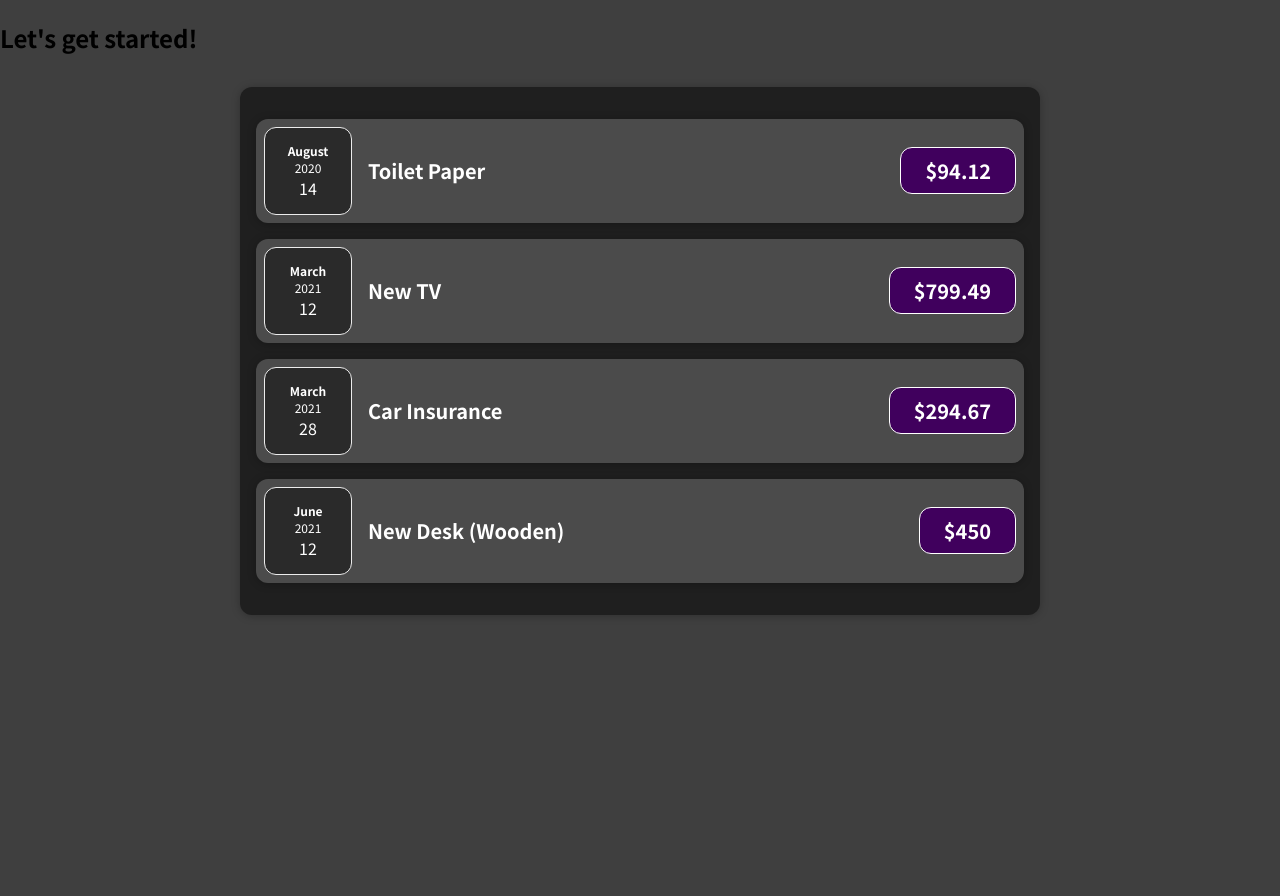
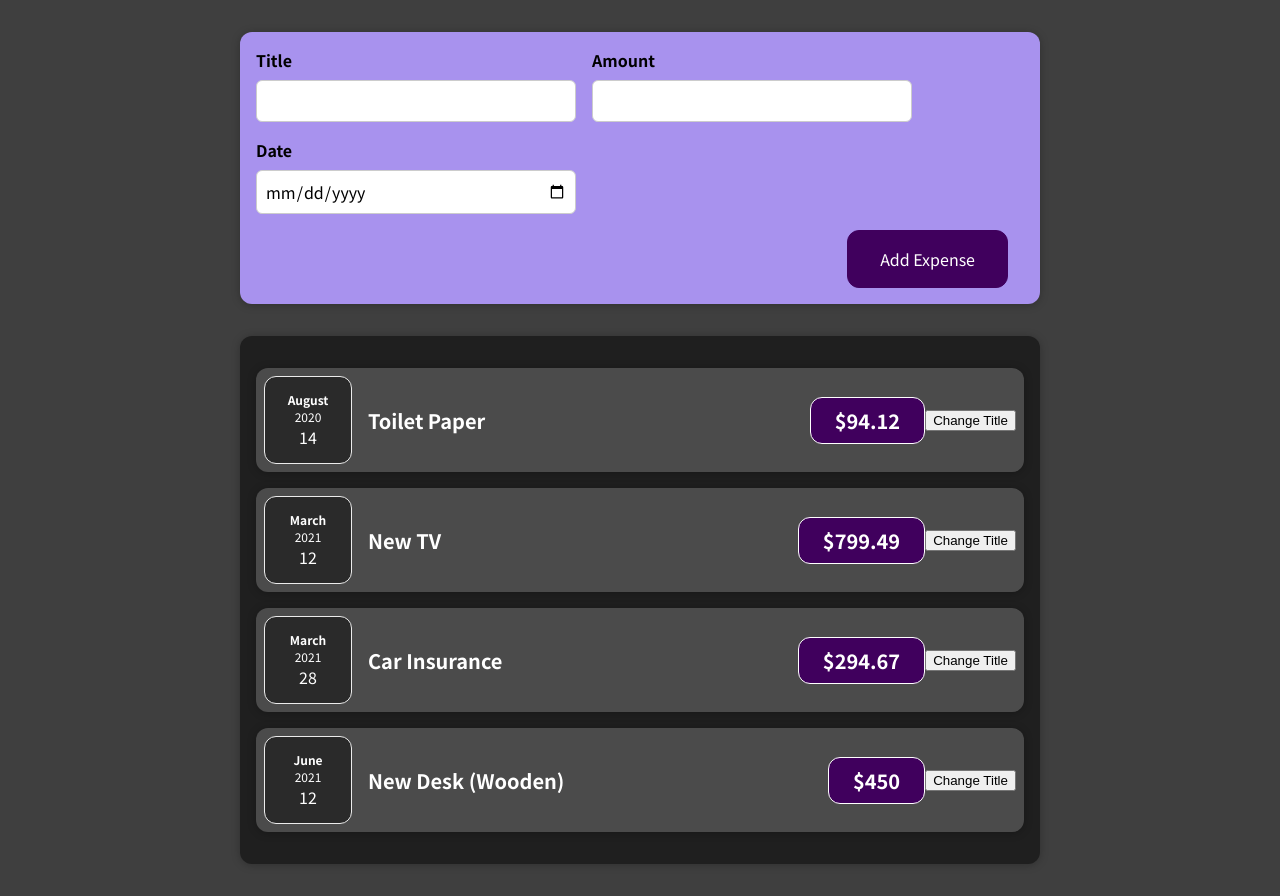
Before and after one commit to olive-su/udemy-react, a React (Create React App) app: page / in a window 1280 px wide. Before the commit the page ends 800 px from the top, so only its background shows below. Built offline with nearby package versions, Linux system fonts and the light colour scheme.

Commit message:
양방향 바인딩

```diff
--- a/src/App.js
+++ b/src/App.js
@@ -1,5 +1,6 @@
 import React from "react";
 import Expenses from "./components/Expenses/Expenses";
+import NewExpense from "./components/NewExpense/NewExpense";
 
 function App() {
   const expenses = [
@@ -24,11 +25,11 @@
     },
   ];
 
-  return React.createElement(
-    "div",
-    {},
-    React.createElement("h2", {}, "Let's get started!"),
-    React.createElement(Expenses, { items: expenses })
+  return (
+    <div>
+      <NewExpense />
+      <Expenses items={expenses} />
+    </div>
   );
 }
 
--- a/src/components/Expenses/ExpenseItem.js
+++ b/src/components/Expenses/ExpenseItem.js
@@ -1,15 +1,25 @@
+import React, { useState } from "react";
+
 import ExpenseDate from "./ExpenseDate";
 import Card from "../UI/Card";
 import "./ExpenseItem.css";
 
 const ExpenseItem = (props) => {
+  const [title, setTitle] = useState(props.title); // 3. 초깃값으로 props.title을 할당한다.(첫 번째 인자 : useState로 관리되는 값의 현재값, 두 번째 인자 : 업데이트 함수)
+  const clickHandler = () => {
+    setTitle("Updated!"); // 2. setTitle 함수를 호출함으로써 title변수에 변화가 생기고 함수콜이 끝나면 다시 ExpenseItem이 수행된다.
+    console.log(title);
+  };
+
   return (
     <Card className="expense-item">
       <ExpenseDate date={props.date} />
       <div className="expense-item__description">
-        <h2>{props.title}</h2>
+        <h2>{title}</h2>
         <div className="expense-item__price">${props.amount}</div>
       </div>
+      <button onClick={clickHandler}>Change Title</button>
+      {/* 1. clickHandler를 트리거 함수로 지정하면 버튼을 클릭할 때마다 해당 함수가 작동한다. */}
     </Card>
   );
 };
--- /dev/null
+++ b/src/components/NewExpense/ExpenseForm.css
@@ -0,0 +1,26 @@
+.new-expense__controls {
+  display: flex;
+  flex-wrap: wrap;
+  gap: 1rem;
+  margin-bottom: 1rem;
+  text-align: left;
+}
+
+.new-expense__control label {
+  font-weight: bold;
+  margin-bottom: 0.5rem;
+  display: block;
+}
+
+.new-expense__control input {
+  font: inherit;
+  padding: 0.5rem;
+  border-radius: 6px;
+  border: 1px solid #ccc;
+  width: 20rem;
+  max-width: 100%;
+}
+
+.new-expense__actions {
+  text-align: right;
+}
--- /dev/null
+++ b/src/components/NewExpense/ExpenseForm.js
@@ -0,0 +1,104 @@
+import React, { useState } from "react";
+import "./ExpenseForm.css";
+
+const ExpenseForm = () => {
+  // 컴포넌트 당 두 개 이상의 상태를 가질 수도 있다.
+  // 각각의 상태 관리하는 방법
+  //   const [enteredTitle, setEnteredTitle] = useState("");
+  //   const [enteredAmount, setEnteredAmount] = useState("");
+  //   const [enteredDate, setEnteredDate] = useState("");
+
+  // 하나의 객체로 묶어서 상태관리 하는 방법
+  const [userInput, setUserInput] = useState({
+    enteredTitle: "",
+    enteredAmount: "",
+    enteredDate: "",
+  });
+
+  const titleChangeHandler = (event) => {
+    // console.log(event.target.value); // 이벤트가 발생한 타겟에 대한 밸류 값을 가져온다.
+
+    /* 방법 1 */
+    // setEnteredTitle(event.target.value);
+
+    /* 방법 2 */
+    // setUserInput({
+    //   ...userInput, // userInput을 복사하고
+    //   enteredTitle: event.target.value, // enteredTitle을 오버라이딩한다.
+    // });
+
+    /* 방법 3 */
+    setUserInput((prevState) => {
+      return { ...prevState, enteredTitle: event.target.value };
+    });
+  };
+
+  const amountChangeHandler = (event) => {
+    setUserInput((prevState) => {
+      return { ...prevState, enteredAmount: event.target.value };
+    });
+  };
+
+  const dateChangeHandler = (event) => {
+    setUserInput((prevState) => {
+      return { ...prevState, enteredDate: event.target.value };
+    });
+  };
+
+  const submitHandler = (event) => {
+    event.preventDefault();
+    console.log(userInput);
+    const expenseData = {
+      title: userInput.enteredTitle,
+      amount: userInput.enteredAmount,
+      date: new Date(userInput.enteredDate),
+    };
+
+    console.log(expenseData);
+    setUserInput({
+      enteredTitle: "",
+      enteredAmount: "",
+      enteredDate: "",
+    });
+  };
+
+  return (
+    <form onSubmit={submitHandler}>
+      <div className="new-expense__controls">
+        <div className="new-expense__control">
+          <label>Title</label>
+          <input
+            type="text"
+            value={userInput.enteredTitle}
+            onChange={titleChangeHandler}
+          />
+        </div>
+        <div className="new-expense__control">
+          <label>Amount</label>
+          <input
+            type="number"
+            min="0.01"
+            step="0.01"
+            value={userInput.enteredAmount}
+            onChange={amountChangeHandler}
+          />
+        </div>
+        <div className="new-expense__control">
+          <label>Date</label>
+          <input
+            type="date"
+            min="2019-01-01"
+            max="2022-12-31"
+            value={userInput.enteredDate}
+            onChange={dateChangeHandler}
+          />
+        </div>
+      </div>
+      <div className="new-expense__actions">
+        <button type="submit">Add Expense</button>
+      </div>
+    </form>
+  );
+};
+
+export default ExpenseForm;
--- /dev/null
+++ b/src/components/NewExpense/NewExpense.css
@@ -0,0 +1,38 @@
+.new-expense {
+  background-color: #a892ee;
+  padding: 1rem;
+  margin: 2rem auto;
+  width: 50rem;
+  max-width: 95%;
+  border-radius: 12px;
+  text-align: center;
+  box-shadow: 0 1px 8px rgba(0, 0, 0, 0.25);
+}
+
+.new-expense button {
+  font: inherit;
+  cursor: pointer;
+  padding: 1rem 2rem;
+  border: 1px solid #40005d;
+  background-color: #40005d;
+  color: white;
+  border-radius: 12px;
+  margin-right: 1rem;
+}
+
+.new-expense button:hover,
+.new-expense button:active {
+  background-color: #510674;
+  border-color: #510674;
+}
+
+.new-expense button.alternative {
+  color: #220131;
+  border-color: transparent;
+  background-color: transparent;
+}
+
+.new-expense button.alternative:hover,
+.new-expense button.alternative:active {
+  background-color: #ddb3f8;
+}
--- /dev/null
+++ b/src/components/NewExpense/NewExpense.js
@@ -0,0 +1,12 @@
+import "./NewExpense.css";
+import ExpenseForm from "./ExpenseForm";
+
+const NewExpense = () => {
+  return (
+    <div className="new-expense">
+      <ExpenseForm />
+    </div>
+  );
+};
+
+export default NewExpense;
```
